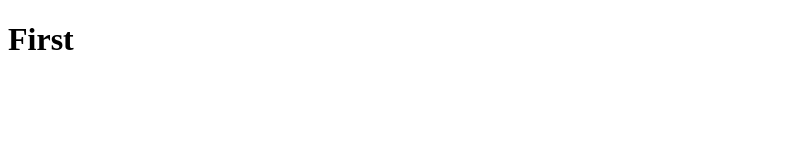
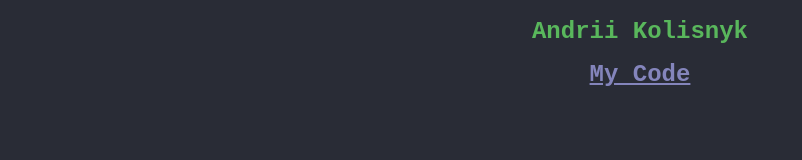
Before and after one commit to m00nst3r/m00nst3r.github.io, a plain HTML site: page index.html in a window 1280 px wide. Shown: the whole page, without its empty margins (0-802 px from the left). Drawn offline with Linux system fonts and the light colour scheme.

Commit message:
add styles

```diff
--- a/index.html
+++ b/index.html
@@ -3,8 +3,13 @@
 <head>
     <meta charset="UTF-8">
     <title>Document</title>
+    <meta name="viewport" content="width=device-width, initial-scale=1.0">
+    <link rel="stylesheet" href="./style.css" media="screen" title="no title" charset="utf-8">
 </head>
 <body>
-<h1>First</h1>
+<div class="content">
+  <h2>Andrii Kolisnyk</h2>
+  <h2><a href="https://github.com/m00nst3r">My Code</a></h2>
+</div>
 </body>
 </html>
```
